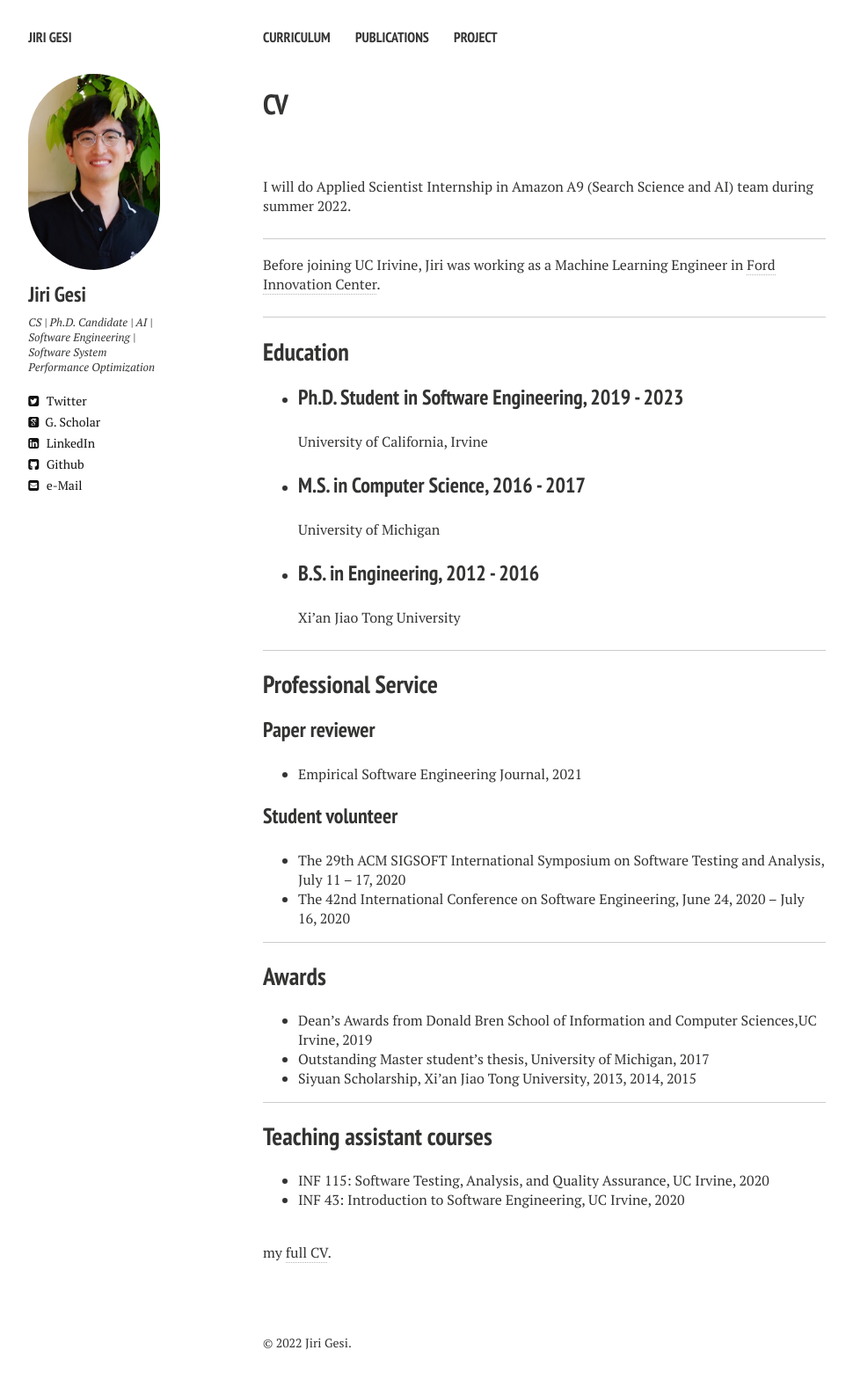
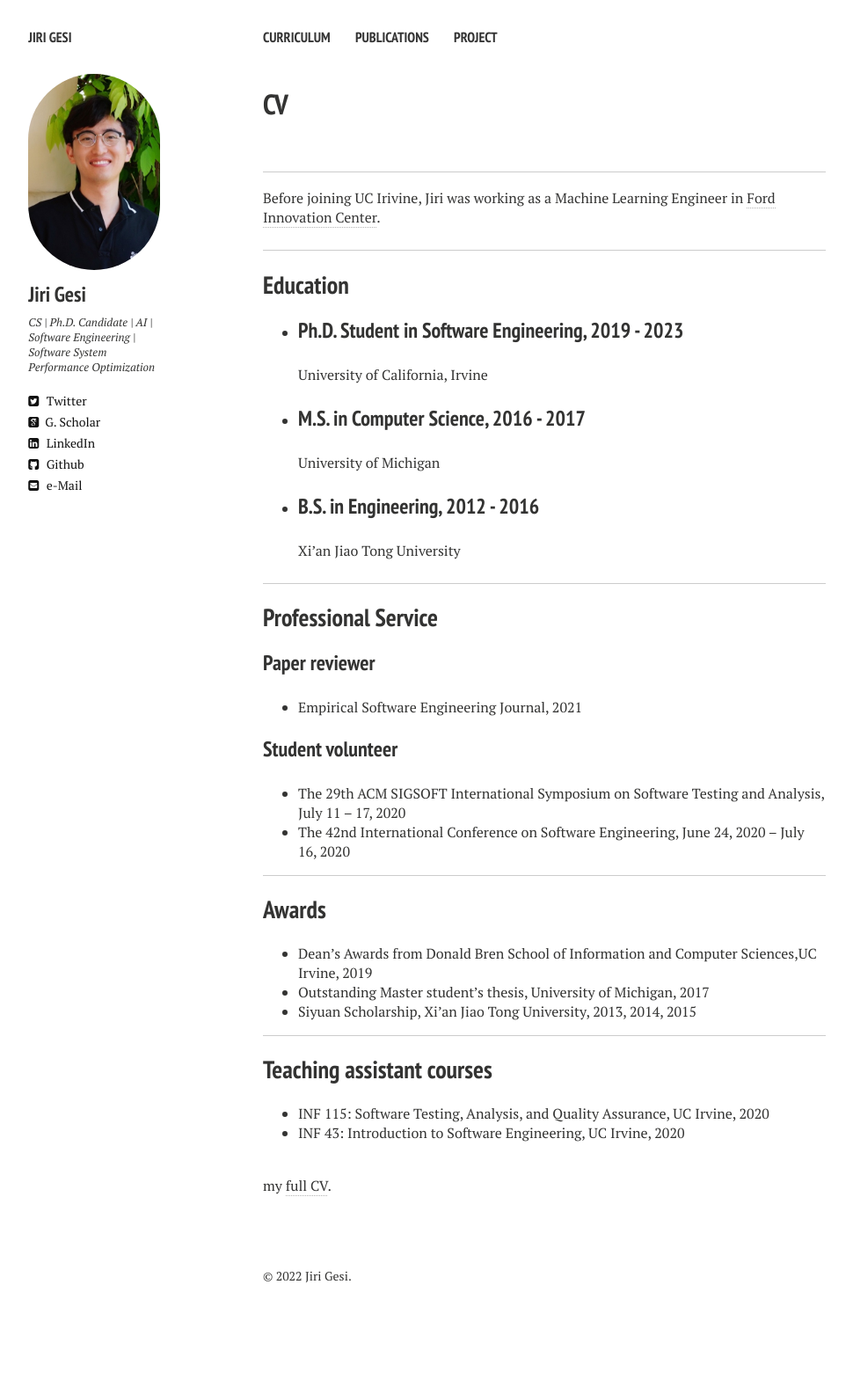
Before and after one commit to Jirigesi/Jirigesi.github.io, a Jekyll site: the page built from cv.md, in a window 1280 px wide. Shown: the whole page at 88% size, without its empty margins (21-991 px from the left). Built offline with Jekyll 4.4.1, drawn with Linux system fonts in a browser that asks for light colours; nearby versions of some CDN libraries; after the commit the page ends 1509 px from its top, so only the background shows below that.

Commit message:
Update cv.md

```diff
--- a/cv.md
+++ b/cv.md
@@ -7,11 +7,6 @@ modified: 10-01-2021
 comments: false
 ---
 
-<br />
-
-<!-- 2022 Summer Internship: **Open to ML/AI research/development or software development internship. Please reach out!** -->
-
-I will do Applied Scientist Internship in Amazon A9 (Search Science and AI) team during summer 2022.
 
 ---
 
```
